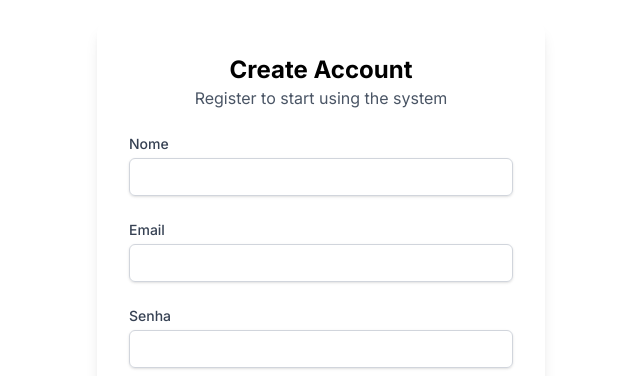
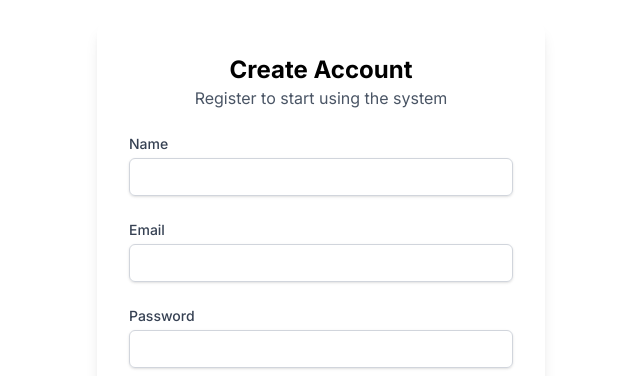
Before and after one commit to JulioBFG/Find-my-offroad, a Next.js app in the folder location-tracker/: page /signup in a window 1280 px wide. Shown: the part 137-513 px from the top of the page, without its empty margins (319-959 px from the left). Built offline with nearby package versions, Linux system fonts and the light colour scheme; no server answers.

Commit message:
fix translation

```diff
--- a/location-tracker/src/app/login/page.tsx
+++ b/location-tracker/src/app/login/page.tsx
@@ -75,7 +75,7 @@ export default function LoginPage() {
 
           <div>
             <label htmlFor="password" className="block text-sm font-medium text-gray-700">
-              Senha
+              Password
             </label>
             <input
               id="password"
--- a/location-tracker/src/app/signup/page.tsx
+++ b/location-tracker/src/app/signup/page.tsx
@@ -62,7 +62,7 @@ export default function SignupPage() {
         <form onSubmit={handleSubmit} className="space-y-4 md:space-y-6">
           <div>
             <label htmlFor="name" className="block text-sm font-medium text-gray-700">
-              Nome
+              Name
             </label>
             <input
               id="name"
@@ -90,7 +90,7 @@ export default function SignupPage() {
 
           <div>
             <label htmlFor="password" className="block text-sm font-medium text-gray-700">
-              Senha
+              Password
             </label>
             <input
               id="password"
```
